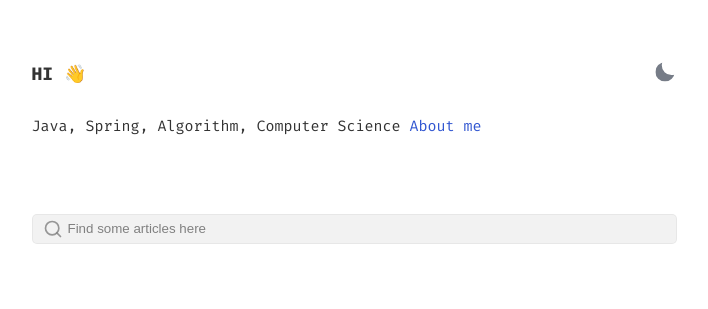
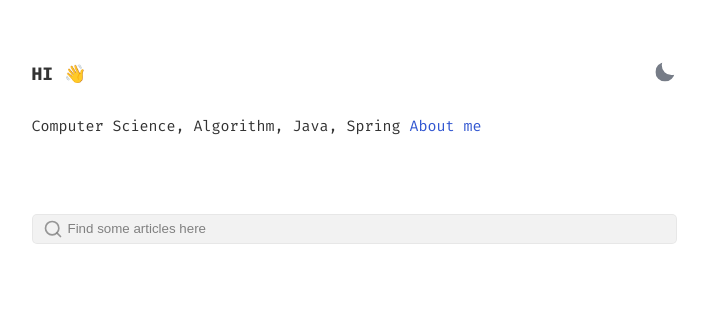
Before and after one commit to ghgus217/ghgus217.github.io, a Jekyll site: the page built from index.html, in a window 1280 px wide. Shown: the top 309 px of the page, without its empty margins (286-994 px from the left). Built offline with Jekyll 4.4.1, drawn with Linux system fonts in a browser that asks for light colours.

Commit message:
change hello message

```diff
--- a/index.html
+++ b/index.html
@@ -9,7 +9,7 @@ layout: default
         </button>
     </div>
     <div class="bio">
-        Java, Spring, Algorithm, Computer Science <a href="https://ghgus217.github.io/about/"> About me</a>
+        Computer Science, Algorithm, Java, Spring <a href="https://ghgus217.github.io/about/"> About me</a>
         </p>
     </div>
 </section>
```
